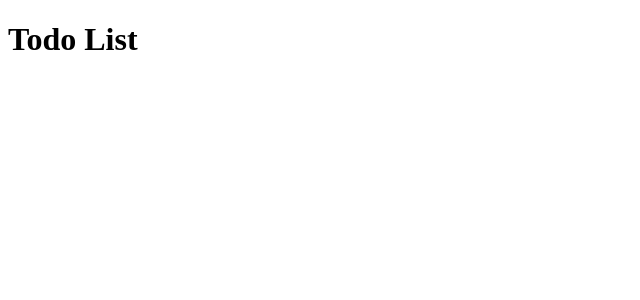
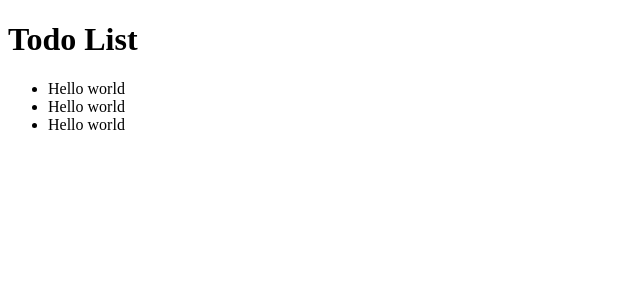
Before and after one commit to makkev/react-todo-list, a React app: page / in a window 1280 px wide. Shown: the top 300 px of the page, without its empty margins (0-640 px from the left). Built offline with nearby package versions, Linux system fonts and the light colour scheme.

Commit message:
add TodoList and TodoItem component

```diff
--- a/src/components/App.jsx
+++ b/src/components/App.jsx
@@ -1,10 +1,11 @@
 import React from 'react';
 
-import Header from './Header'
+import Header from './Header';
+import TodoList from './ToDoList'
 
 class App extends React.Component {
     render() {
-        return <Header />;
+        return <div><Header /><TodoList /></div>;
     }
 }
 
--- /dev/null
+++ b/src/components/TodoItem.jsx
@@ -0,0 +1,9 @@
+import React from 'react';
+
+class TodoItem extends React.Component {
+    render() {
+        return <li>Hello world</li>
+    }
+}
+
+export default TodoItem;
--- /dev/null
+++ b/src/components/TodoList.jsx
@@ -0,0 +1,17 @@
+import React from 'react';
+
+import TodoItem from './TodoItem';
+
+class TodoList extends React.Component {
+    render() {
+        return (
+            <ul>
+                <TodoItem />
+                <TodoItem />
+                <TodoItem />
+            </ul>
+        );
+    }
+}
+
+export default TodoList;
```
